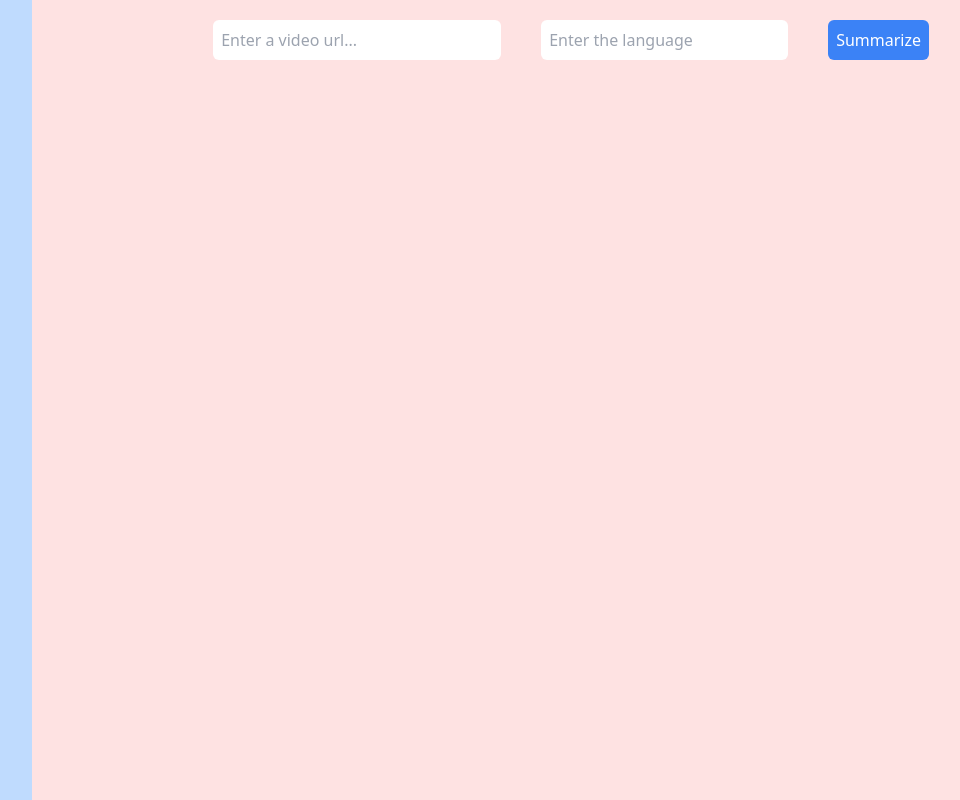
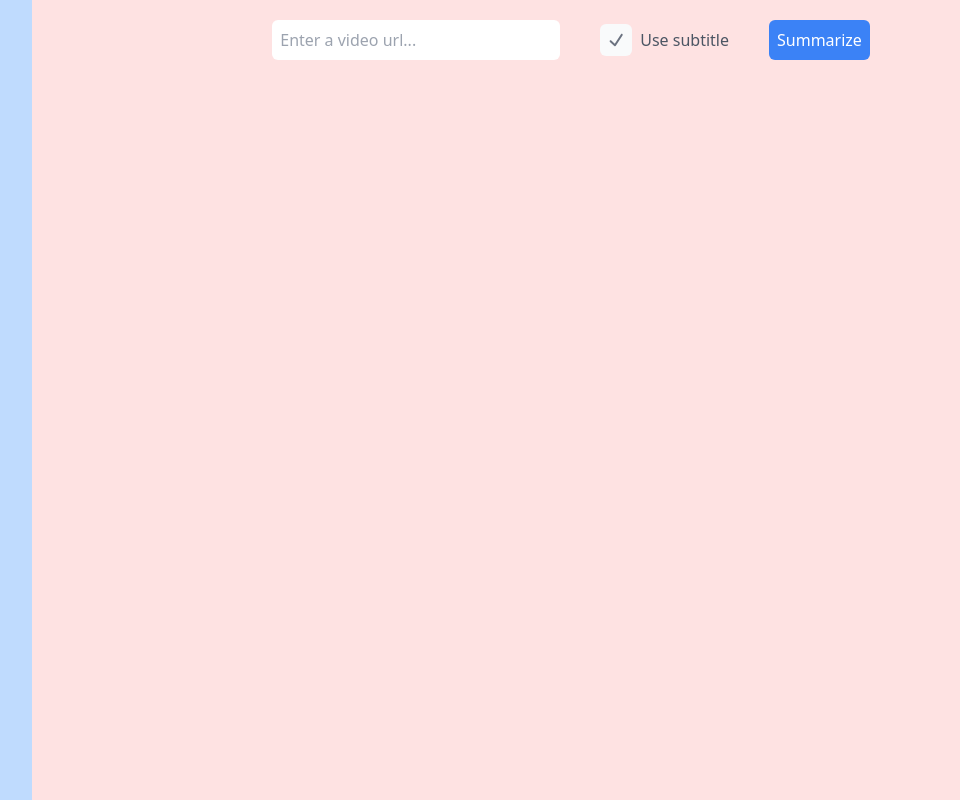
Before and after one commit to bruceunx/video-maestro, a React (Vite) app: page / in a window 1280 px wide. Shown: the whole page, without its empty margins (170-1130 px from the left). Built offline with nearby package versions, Linux system fonts and the light colour scheme.

Commit message:
feat: add checkbox for use caption

```diff
--- a/src/App.tsx
+++ b/src/App.tsx
@@ -6,6 +6,7 @@ import { invoke } from "@tauri-apps/api/core";
 import { listen } from "@tauri-apps/api/event";
 
 import "./App.css";
+import CaptionCheckBox from "./components/CaptionCheckBox";
 
 const StreamText = ({ content }: { content: string }) => {
   return (
@@ -18,14 +19,14 @@ const StreamText = ({ content }: { content: string }) => {
 function App() {
   const [progressState, setProgress] = React.useState("");
   const [url, setUrl] = React.useState("");
-  const [lang, setLang] = React.useState("en");
   const [content, setContent] = React.useState("");
+  const [useCaption, setUseCaption] = React.useState(true);
 
   async function parse_and_summarize() {
     // check if select lang, if select, then download vtt directly
     // setGreetMsg(await invoke("run_yt_vtt", { url, lang }));
+    console.log(useCaption);
     if (url.trim().length === 0) return;
-    console.log(lang);
     setContent("");
     setProgress("");
     try {
@@ -35,6 +36,11 @@ function App() {
       setProgress(`Error from ${error}`);
     }
   }
+
+  const handleChecked = (checked: boolean) => {
+    setUseCaption(checked);
+    console.log(checked);
+  };
 
   React.useEffect(() => {
     const unlisten = listen("stream", (event) => {
@@ -61,12 +67,7 @@ function App() {
               onChange={(e) => setUrl(e.currentTarget.value)}
               placeholder="Enter a video url..."
             />
-            <input
-              id="lang-input"
-              className="p-2 rounded-md w-30"
-              onChange={(e) => setLang(e.currentTarget.value)}
-              placeholder="Enter the language"
-            />
+            <CaptionCheckBox handleChecked={handleChecked} />
             <button
               type="submit"
               className="bg-blue-500 text-white p-2 rounded-md hover:bg-blue-700 active:bg-blue-900"
--- a/src/components/CaptionCheckBox.tsx
+++ b/src/components/CaptionCheckBox.tsx
@@ -1,14 +1,26 @@
 import * as CheckBox from "@radix-ui/react-checkbox";
 import { CheckIcon } from "@radix-ui/react-icons";
 
-const CaptionCheckBox = () => {
+const CaptionCheckBox = ({
+  handleChecked,
+}: {
+  handleChecked: (checked: boolean) => void;
+}) => {
   return (
-    <div>
-      <CheckBox.Root>
+    <div className="flex items-center">
+      <CheckBox.Root
+        className="rounded-md bg-gray-50 shadow-white w-8 h-8 align-middle mr-2"
+        defaultChecked
+        id="use-caption"
+        onCheckedChange={handleChecked}
+      >
         <CheckBox.Indicator>
-          <CheckIcon />
+          <CheckIcon className="text-gray-500 w-full h-full p-1" />
         </CheckBox.Indicator>
       </CheckBox.Root>
+      <label htmlFor="use-caption" className="text-gray-600">
+        Use subtitle
+      </label>
     </div>
   );
 };
```
